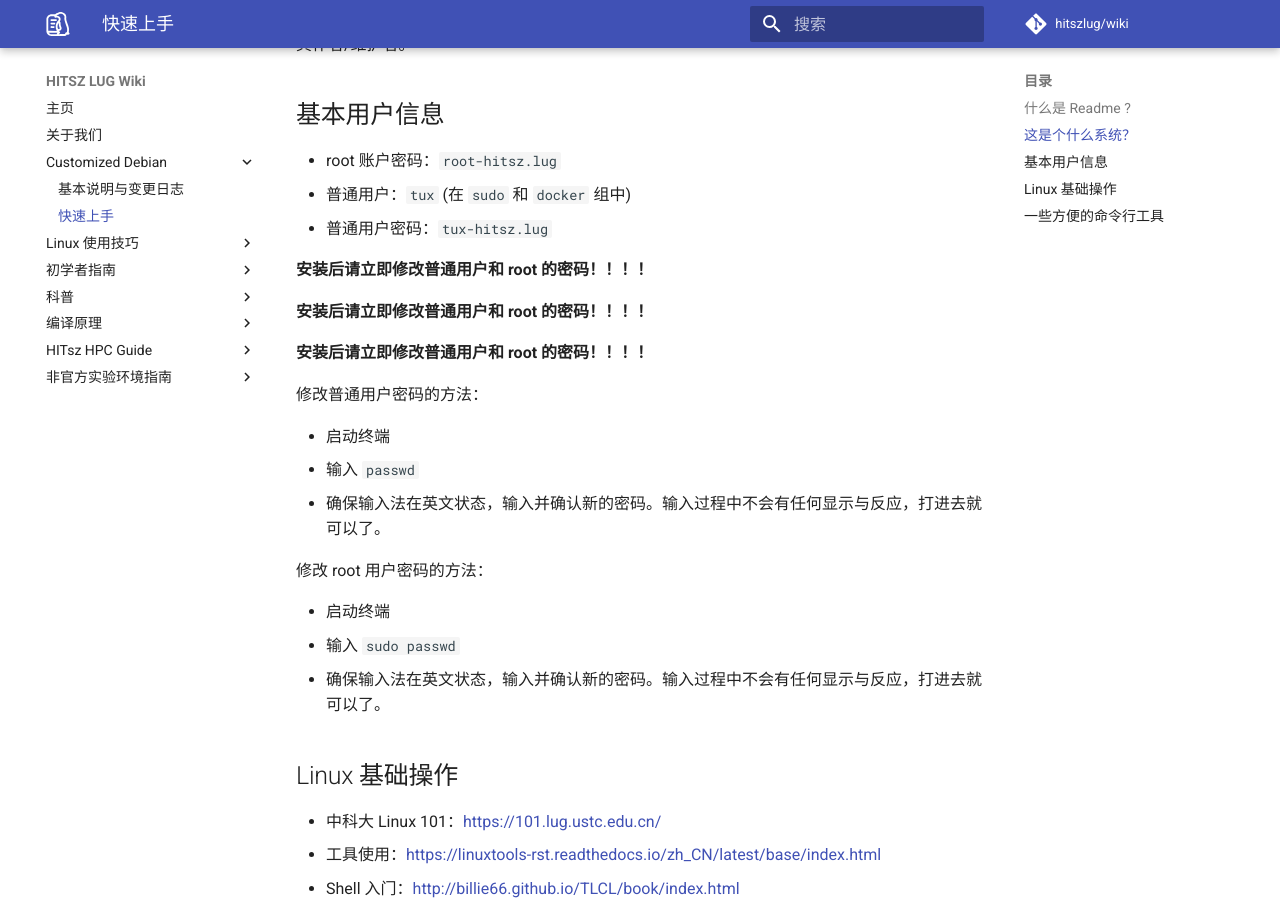
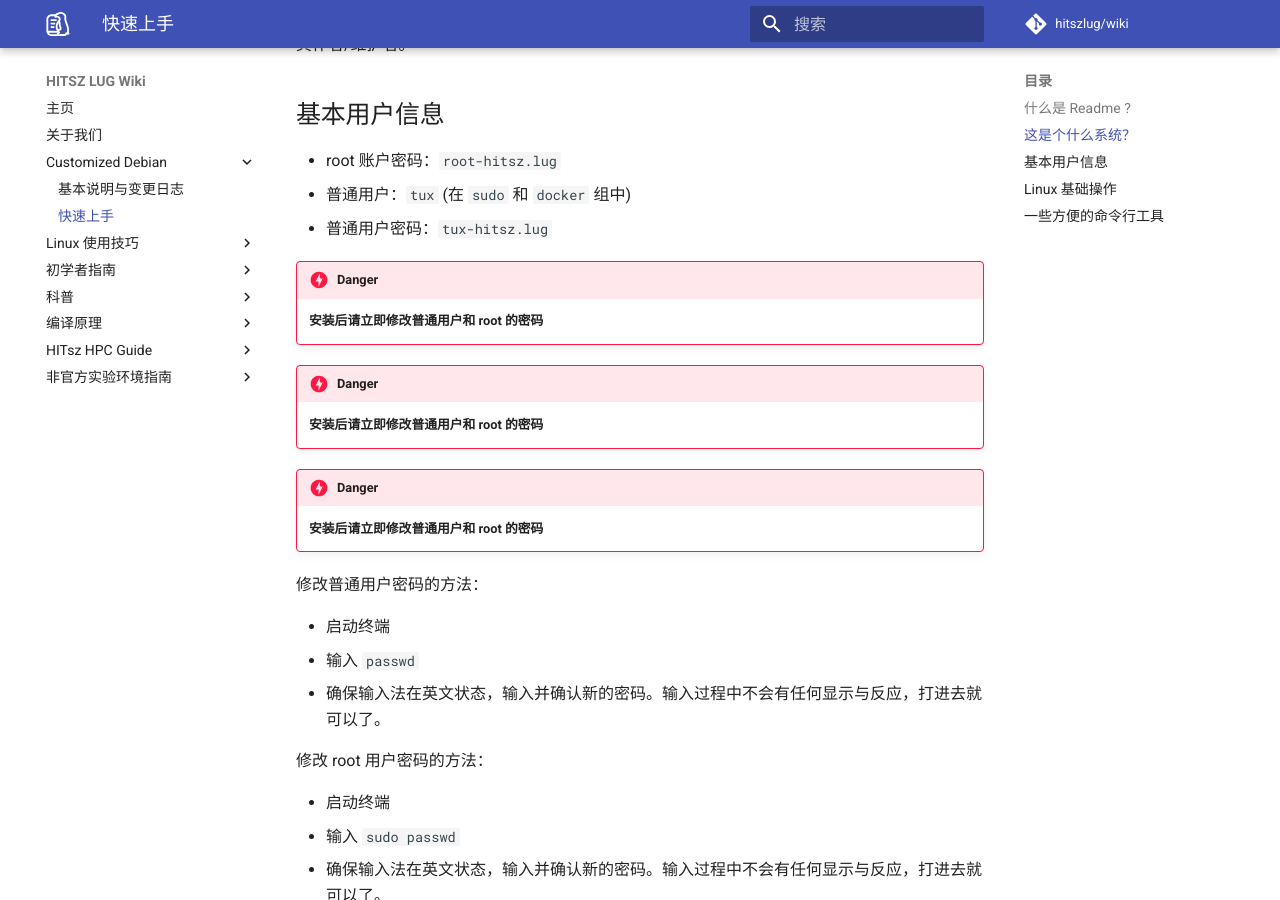
Before and after one commit to hitszosa/wiki, an MkDocs documentation site: the page built from docs/customized-debian/quick-start.md, in a window 1280 px wide and 900 px high, scrolled down 558 px. Built offline with MkDocs 1.6.1 and Material for MkDocs 9.7.7, drawn with Linux system fonts in a browser that asks for light colours; comment, search, counter and statistics services are not loaded.

Commit message:
fix "!" abuse
by abusing admonitions

```diff
--- a/docs/customized-debian/quick-start.md
+++ b/docs/customized-debian/quick-start.md
@@ -19,11 +19,14 @@
 - 普通用户：`tux` (在 `sudo` 和 `docker` 组中)
 - 普通用户密码：`tux-hitsz.lug`
 
-**安装后请立即修改普通用户和 root 的密码！！！！**
+!!! danger
+    **安装后请立即修改普通用户和 root 的密码**
 
-**安装后请立即修改普通用户和 root 的密码！！！！**
+!!! danger
+    **安装后请立即修改普通用户和 root 的密码**
 
-**安装后请立即修改普通用户和 root 的密码！！！！**
+!!! danger
+    **安装后请立即修改普通用户和 root 的密码**
 
 修改普通用户密码的方法：
 
```
